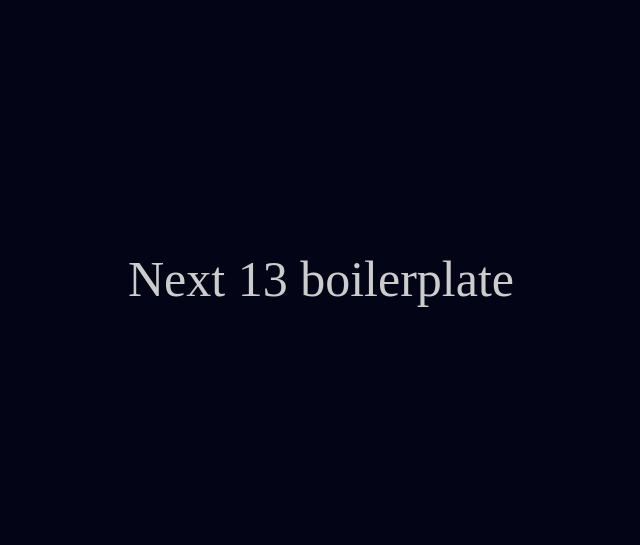
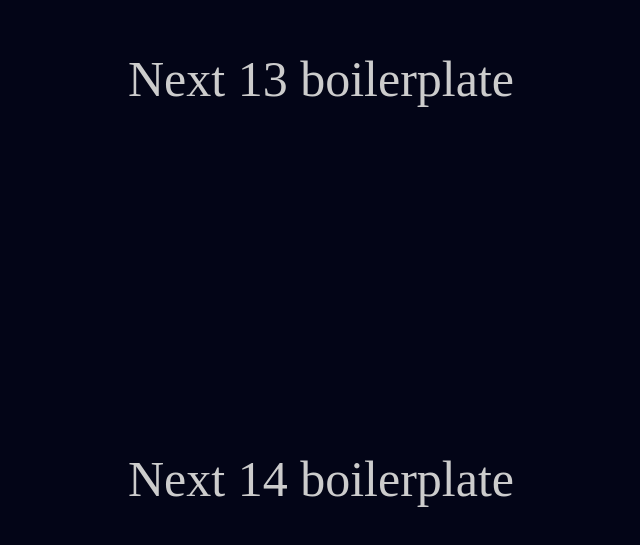
Before and after one commit to abdualRehman/NextJS-Folder-Structure, a Next.js app: page / in a window 1280 px wide. Shown: the part 121-666 px from the top of the page, without its empty margins (319-959 px from the left). Built offline with nearby package versions, Linux system fonts and the light colour scheme.

Commit message:
first-commit test

```diff
--- a/src/app/page.tsx
+++ b/src/app/page.tsx
@@ -1,11 +1,12 @@
 'use client';
 
-import * as S from './styles';
+import * as S from "./styles";
 
 export default function Home() {
   return (
     <S.Wrapper>
       <h1>Next 13 boilerplate</h1>
+      <h1>Next 14 boilerplate</h1>
     </S.Wrapper>
   );
 }
```
